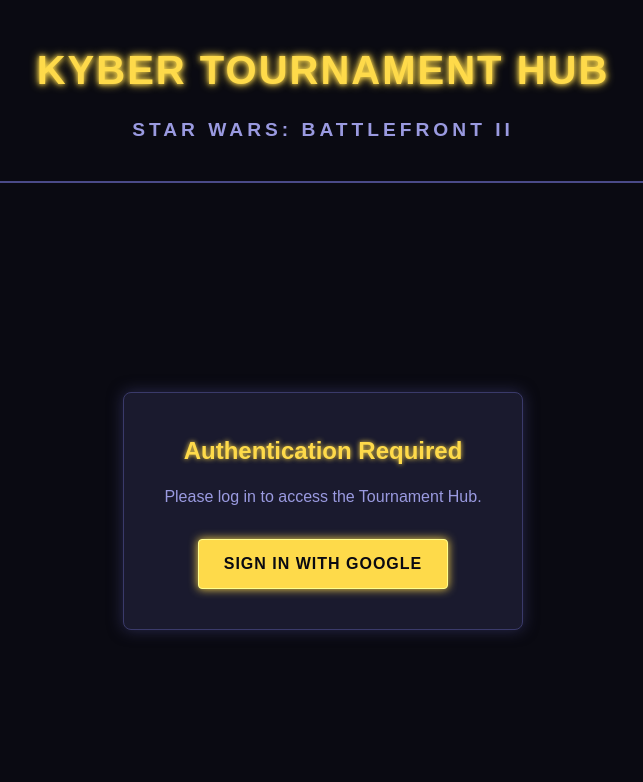
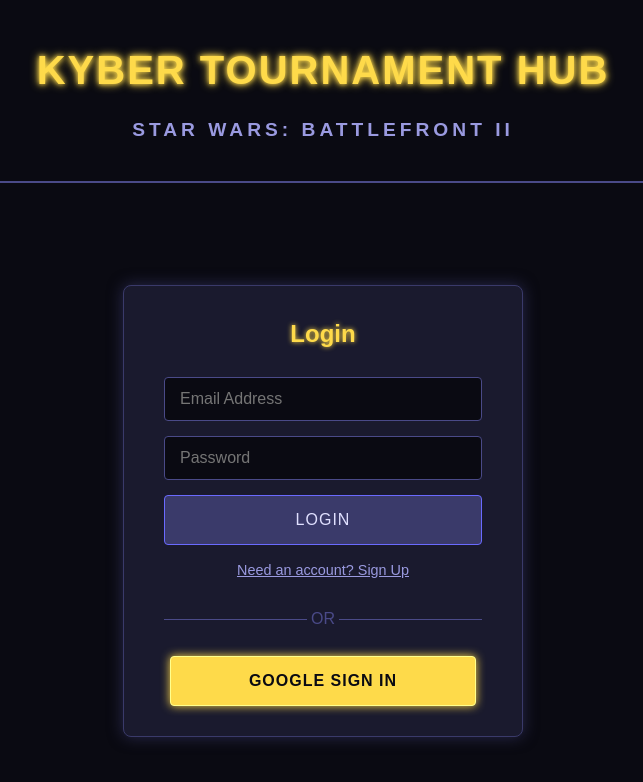
Before and after one commit to uniqueux13/Starwars-tourney, a React (Vite) app: page / in a window 1280 px wide. Shown: the top 782 px of the page, without its empty margins (317-960 px from the left). Built offline with nearby package versions, Linux system fonts and the light colour scheme; no server answers.

Commit message:
added navigation

```diff
--- a/src/App.tsx
+++ b/src/App.tsx
@@ -1,4 +1,4 @@
-import React, { useState, useEffect } from "react";
+import React, { useState, useEffect, Suspense } from "react";
 
 // Firebase Imports
 import { initializeApp } from "firebase/app";
@@ -8,18 +8,26 @@
   User,
   GoogleAuthProvider,
   signInWithPopup,
+  createUserWithEmailAndPassword,
+  signInWithEmailAndPassword,
+  AuthError
 } from "firebase/auth";
 import { getFirestore, Firestore, doc, getDoc } from "firebase/firestore";
 
 // Component Imports
 import Header from "./components/Header/Header";
-import TournamentBracket from "./components/TournamentBracket/TournamentBracket";
-import WinnerDisplay from "./components/WinnerDisplay/WinnerDisplay";
+import Navbar from "./components/Navbar/Navbar";
 import Login from "./components/Login/Login";
 import ProfileSetup from "./components/ProfileSetup/ProfileSetup";
 import Dashboard from "./components/Dashboard/Dashboard";
-import TournamentManagement from "./components/TournamentManagement/TournamentManagement";
-import ProfilePage from "./components/ProfilePage/ProfilePage";
+
+// --- LAZY-LOADED COMPONENTS ---
+// These components will be code-split into separate chunks and loaded on demand.
+const TournamentBracket = React.lazy(() => import("./components/TournamentBracket/TournamentBracket"));
+const WinnerDisplay = React.lazy(() => import("./components/WinnerDisplay/WinnerDisplay"));
+const TournamentManagement = React.lazy(() => import("./components/TournamentManagement/TournamentManagement"));
+const ProfilePage = React.lazy(() => import("./components/ProfilePage/ProfilePage"));
+
 
 // Hook Imports
 import { useInviteHandler } from "./hooks/useInviteHandler";
@@ -46,6 +54,8 @@
     firebaseConfig.messagingSenderId &&
     firebaseConfig.appId;
 
+type AppView = 'dashboard' | 'profile' | 'tournament';
+
 // --- MAIN APP COMPONENT ---
 export default function App() {
   // Firebase State
@@ -53,9 +63,12 @@
   const [db, setDb] = useState<Firestore | null>(null);
   const [user, setUser] = useState<User | null>(null);
   const [isLoadingAuth, setIsLoadingAuth] = useState(true);
+  const [authError, setAuthError] = useState<string | null>(null);
 
   // View-management state
-  const [viewingProfile, setViewingProfile] = useState<UserProfile | null>(null);
+  const [currentView, setCurrentView] = useState<AppView>('dashboard');
+  const [viewedProfile, setViewedProfile] = useState<UserProfile | null>(null);
+
 
   // Custom Hooks
   const { userProfile, isLoadingProfile, createUserProfile } = useUserProfile(user, db);
@@ -92,6 +105,7 @@
 
       const unsubscribe = onAuthStateChanged(authInstance, (currentUser) => {
         setUser(currentUser);
+        setAuthError(null);
         setIsLoadingAuth(false);
       });
 
@@ -101,13 +115,38 @@
     }
   }, []);
 
+  // --- AUTHENTICATION HANDLERS ---
   const handleLogin = async () => {
     if (!auth) return;
+    setAuthError(null);
     const provider = new GoogleAuthProvider();
     try {
       await signInWithPopup(auth, provider);
     } catch (error) {
-      console.error("Error during sign-in:", error);
+      console.error("Error during Google sign-in:", error);
+      setAuthError((error as AuthError).message);
+    }
+  };
+
+  const handleEmailLogin = async (email: string, password: string) => {
+    if (!auth) return;
+    setAuthError(null);
+    try {
+      await signInWithEmailAndPassword(auth, email, password);
+    } catch (error) {
+      console.error("Error during email sign-in:", error);
+      setAuthError((error as AuthError).message);
+    }
+  };
+
+  const handleEmailSignUp = async (email: string, password: string) => {
+    if (!auth) return;
+    setAuthError(null);
+    try {
+      await createUserWithEmailAndPassword(auth, email, password);
+    } catch (error) {
+      console.error("Error during email sign-up:", error);
+      setAuthError((error as AuthError).message);
     }
   };
 
@@ -119,19 +158,20 @@
   };
 
   // --- Navigation Logic ---
-  const handleViewProfile = async (profileId: string) => {
+  const handleNavigate = async (view: AppView, profileId?: string) => {
+    if (view === 'profile' && profileId) {
         if (!db) return;
         const profileDocRef = doc(db, 'users', profileId);
         const profileDocSnap = await getDoc(profileDocRef);
         if (profileDocSnap.exists()) {
-      setViewingProfile(profileDocSnap.data() as UserProfile);
+            setViewedProfile(profileDocSnap.data() as UserProfile);
+            setCurrentView('profile');
         } else {
             alert("Could not find this user's profile.");
         }
-  };
-
-  const handleBackToDashboard = () => {
-    setViewingProfile(null);
+    } else {
+        setCurrentView(view);
+    }
   };
 
   // --- RENDER LOGIC ---
@@ -143,15 +183,22 @@
     }
 
     if (!user) {
-      return <Login onLogin={handleLogin} />;
+      return (
+        <Login
+          onGoogleLogin={handleLogin}
+          onEmailLogin={handleEmailLogin}
+          onEmailSignUp={handleEmailSignUp}
+          authError={authError}
+        />
+      );
     }
 
     if (!userProfile) {
       return <ProfileSetup onCreateProfile={createUserProfile} />;
     }
 
-    if (viewingProfile) {
-      return <ProfilePage profile={viewingProfile} onBack={handleBackToDashboard} />;
+    if (currentView === 'profile' && viewedProfile) {
+        return <ProfilePage profile={viewedProfile} onBack={() => setCurrentView('dashboard')} />;
     }
 
     if (activeTournament) {
@@ -167,7 +214,7 @@
             onKickPlayer={kickPlayer}
             onGenerateInvite={generateInviteLink}
             onSaveSettings={saveTournamentSettings}
-            onViewProfile={handleViewProfile}
+            onViewProfile={(id) => handleNavigate('profile', id)}
             isStarting={isStarting}
             isDeleting={isDeleting}
             isKickingPlayerId={isKickingPlayerId}
@@ -195,6 +242,7 @@
       );
     }
 
+    // Default view is the Dashboard
     return (
       <Dashboard
         username={userProfile.username}
@@ -206,7 +254,7 @@
         manageTournament={manageTournament}
         createTournament={createTournament}
         leaveTournament={leaveTournament}
-        onViewProfile={handleViewProfile}
+        onViewProfile={(id) => handleNavigate('profile', id)}
       />
     );
   };
@@ -216,16 +264,18 @@
           <div className={styles.errorContainer}>
               <h1>Configuration Error</h1>
               <p>Firebase configuration is missing or incomplete.</p>
-              <p>Please ensure your <code>.env</code> file is set up correctly with the <code>VITE_</code> prefix for local development, or that environment variables are set on your deployment server.</p>
           </div>
       )
   }
 
   return (
     <div className={styles.app}>
-      <Header user={user} userProfile={userProfile} onViewProfile={handleViewProfile} onLogout={handleLogout} />
+      <Header user={user} userProfile={userProfile} onViewProfile={(id) => handleNavigate('profile', id)} onLogout={handleLogout} />
+      {user && userProfile && <Navbar userProfile={userProfile} onNavigate={handleNavigate} />}
       <div className={styles.content}>
+        <Suspense fallback={<div className={styles.loading}>Loading View...</div>}>
           {renderContent()}
+        </Suspense>
       </div>
     </div>
   );
--- a/src/components/Login/Login.module.css
+++ b/src/components/Login/Login.module.css
@@ -1,26 +1,95 @@
 /* src/components/Login/Login.module.css */
 .loginContainer {
   background-color: #1a1a2e;
-    padding: 40px;
+  padding: 30px 40px;
   border-radius: 8px;
   border: 1px solid #3a3a6a;
   box-shadow: 0 0 15px rgba(74, 74, 136, 0.5);
   text-align: center;
   margin-top: 50px;
+  width: 100%;
+  max-width: 400px;
+  box-sizing: border-box; /* This is the fix */
 }
 
 .title {
   color: #feda4a;
   text-shadow: 0 0 5px #feda4a;
-    margin: 0 0 10px 0;
+  margin: 0 0 25px 0;
 }
 
-.subtitle {
-    color: #9a9ae0;
-    margin-bottom: 30px;
+.form {
+  display: flex;
+  flex-direction: column;
+  gap: 15px;
 }
 
-.loginButton {
+.input {
+  background-color: #0a0a12;
+  border: 1px solid #4a4a88;
+  color: #e0e0ff;
+  padding: 12px 15px;
+  border-radius: 4px;
+  font-size: 1rem;
+  font-family: 'Exo 2', sans-serif;
+}
+
+.submitButton {
+  font-family: 'Orbitron', sans-serif;
+  background-color: #3a3a6a;
+  color: #e0e0ff;
+  border: 1px solid #6a6aff;
+  padding: 12px;
+  border-radius: 4px;
+  cursor: pointer;
+  text-transform: uppercase;
+  letter-spacing: 1px;
+  transition: all 0.3s ease;
+}
+
+.submitButton:hover {
+  filter: brightness(1.2);
+}
+
+.submitButton:disabled {
+  cursor: not-allowed;
+  filter: grayscale(0.7);
+}
+
+.toggleButton {
+  background: none;
+  border: none;
+  color: #9a9ae0;
+  cursor: pointer;
+  margin-top: 15px;
+  text-decoration: underline;
+  font-size: 0.9rem;
+}
+
+.divider {
+  display: flex;
+  align-items: center;
+  text-align: center;
+  color: #4a4a88;
+  margin: 25px 0;
+}
+
+.divider::before,
+.divider::after {
+  content: '';
+  flex: 1;
+  border-bottom: 1px solid #4a4a88;
+}
+
+.divider:not(:empty)::before {
+  margin-right: .25em;
+}
+
+.divider:not(:empty)::after {
+  margin-left: .25em;
+}
+
+.googleButton {
   font-family: 'Orbitron', sans-serif;
   background-color: #feda4a;
   color: #0a0a12;
@@ -33,8 +102,11 @@
   text-transform: uppercase;
   letter-spacing: 1px;
   transition: all 0.3s ease;
+  width: 80%;
 }
 
-.loginButton:hover {
-    filter: brightness(1.2);
+.errorText {
+    color: #ff4a4a;
+    font-size: 0.9rem;
+    margin: -5px 0 5px 0;
 }
--- a/src/components/Login/Login.tsx
+++ b/src/components/Login/Login.tsx
@@ -1,21 +1,74 @@
 // src/components/Login/Login.tsx
-import React from 'react';
-import styles from './Login.module.css'
+import React, { useState } from 'react';
+import styles from './Login.module.css';
 
 interface LoginProps {
-    onLogin: () => void;
+  onGoogleLogin: () => void;
+  onEmailLogin: (email: string, password: string) => Promise<void>;
+  onEmailSignUp: (email: string, password: string) => Promise<void>;
+  authError: string | null;
 }
 
-const Login: React.FC<LoginProps> = ({ onLogin }) => {
-    return (
-        <div className={styles.loginContainer}>
-            <h2 className={styles.title}>Authentication Required</h2>
-            <p className={styles.subtitle}>Please log in to access the Tournament Hub.</p>
-            <button onClick={onLogin} className={styles.loginButton}>
-                Sign In with Google
-            </button>
-        </div>
-    );
+const Login: React.FC<LoginProps> = ({ onGoogleLogin, onEmailLogin, onEmailSignUp, authError }) => {
+  const [isLoginView, setIsLoginView] = useState(true);
+  const [email, setEmail] = useState('');
+  const [password, setPassword] = useState('');
+  const [isSubmitting, setIsSubmitting] = useState(false);
+
+  const handleSubmit = async (e: React.FormEvent) => {
+    e.preventDefault();
+    setIsSubmitting(true);
+    if (isLoginView) {
+      await onEmailLogin(email, password);
+    } else {
+      await onEmailSignUp(email, password);
+    }
+    setIsSubmitting(false);
+  };
+
+  return (
+    <div className={styles.loginContainer}>
+      <h2 className={styles.title}>{isLoginView ? 'Login' : 'Create Account'}</h2>
+
+      {/* Email/Password Form */}
+      <form onSubmit={handleSubmit} className={styles.form}>
+        <input
+          type="email"
+          value={email}
+          onChange={(e) => setEmail(e.target.value)}
+          placeholder="Email Address"
+          className={styles.input}
+          required
+        />
+        <input
+          type="password"
+          value={password}
+          onChange={(e) => setPassword(e.target.value)}
+          placeholder="Password"
+          className={styles.input}
+          required
+        />
+        {authError && <p className={styles.errorText}>{authError}</p>}
+        <button type="submit" className={styles.submitButton} disabled={isSubmitting}>
+          {isSubmitting ? 'Submitting...' : (isLoginView ? 'Login' : 'Sign Up')}
+        </button>
+      </form>
+
+      {/* Toggle between Login and Sign Up */}
+      <button onClick={() => setIsLoginView(!isLoginView)} className={styles.toggleButton}>
+        {isLoginView ? 'Need an account? Sign Up' : 'Already have an account? Login'}
+      </button>
+
+      <div className={styles.divider}>
+        <span>OR</span>
+      </div>
+
+      {/* Google Sign-In Button */}
+      <button onClick={onGoogleLogin} className={styles.googleButton}>
+        Google Sign In
+      </button>
+    </div>
+  );
 };
 
 export default Login;
--- /dev/null
+++ b/src/components/Navbar/Navbar.tsx
@@ -0,0 +1,26 @@
+// src/components/Navbar/Navbar.tsx
+import React from 'react';
+import styles from './Navbar.module.css';
+import { UserProfile } from '../../hooks/useUserProfile';
+
+interface NavbarProps {
+  userProfile: UserProfile;
+  onNavigate: (view: 'dashboard' | 'profile', profileId?: string) => void;
+}
+
+const Navbar: React.FC<NavbarProps> = ({ userProfile, onNavigate }) => {
+  return (
+    <nav className={styles.navbar}>
+      <div className={styles.navLinks}>
+        <button onClick={() => onNavigate('dashboard')} className={styles.navButton}>
+          Dashboard
+        </button>
+        <button onClick={() => onNavigate('profile', userProfile.uid)} className={styles.navButton}>
+          My Profile
+        </button>
+      </div>
+    </nav>
+  );
+};
+
+export default Navbar;
```
Also changed, not shown: src/components/Navbar/Navbar.module.css (added, +35 -0 lines). Lines whose indentation alone changed are shown as unchanged.
